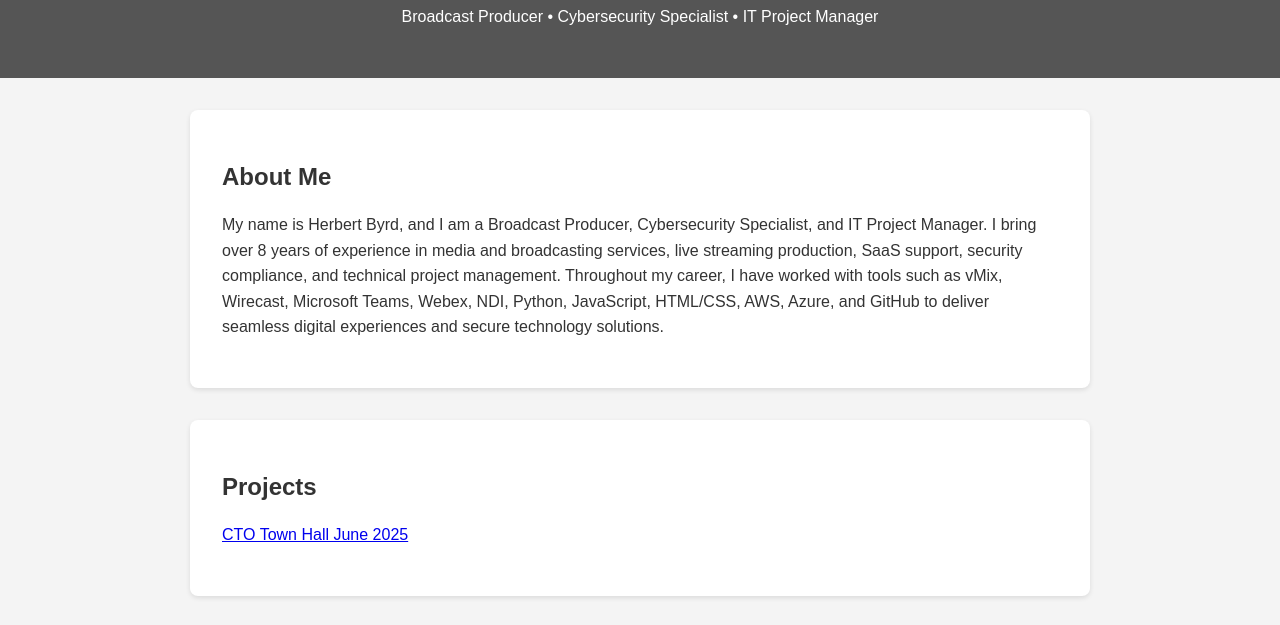
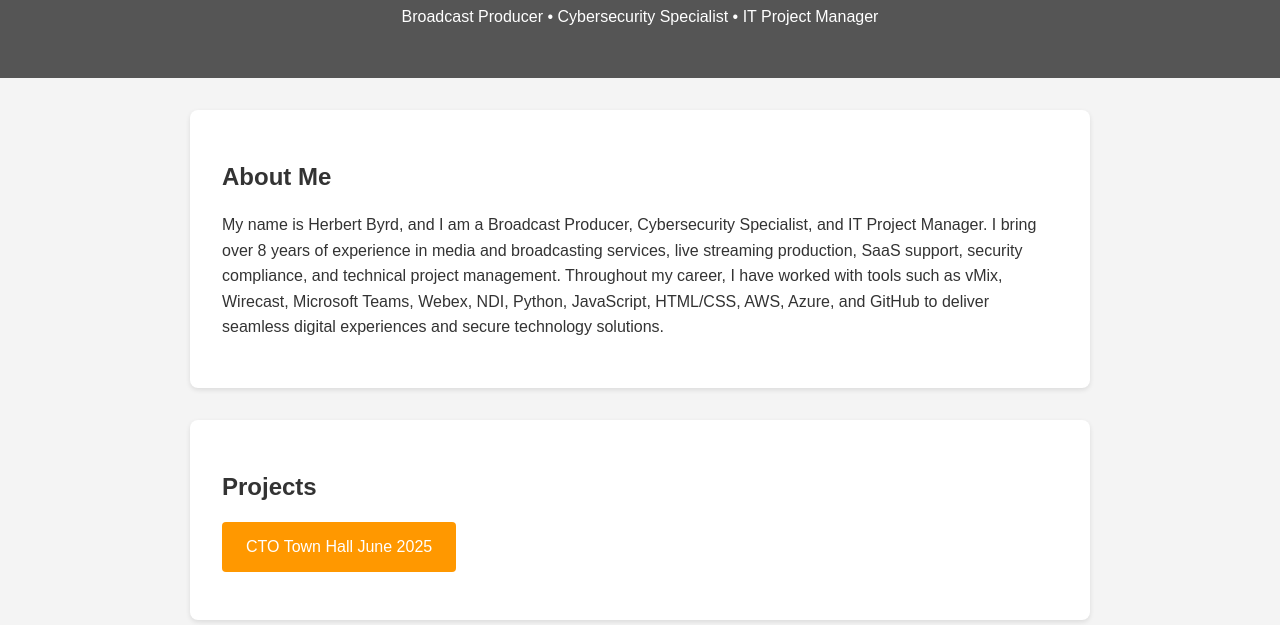
Before and after one commit to hbyrd14/azure-static-web-portfolio, a plain HTML site: page index.html in a window 1280 px wide. Shown: the part 172-797 px from the top of the page. Drawn offline with Linux system fonts and the light colour scheme.

Commit message:
Update styles.css
Added styling to the buttons

```diff
--- a/styles.css
+++ b/styles.css
@@ -84,6 +84,21 @@ section p {
   font-size: 1rem;
 }
 
+/* Buttons */
+.btn {
+  display: inline-block;
+  padding: 0.75rem 1.5rem;
+  background: #ff9800;
+  color: #fff;
+  text-decoration: none;
+  border-radius: 4px;
+  transition: background 0.3s ease;
+}
+
+.btn:hover {
+  background: #e68900;
+}
+
 /* Responsive */
 @media (max-width: 600px) {
   nav .nav-links {
```
